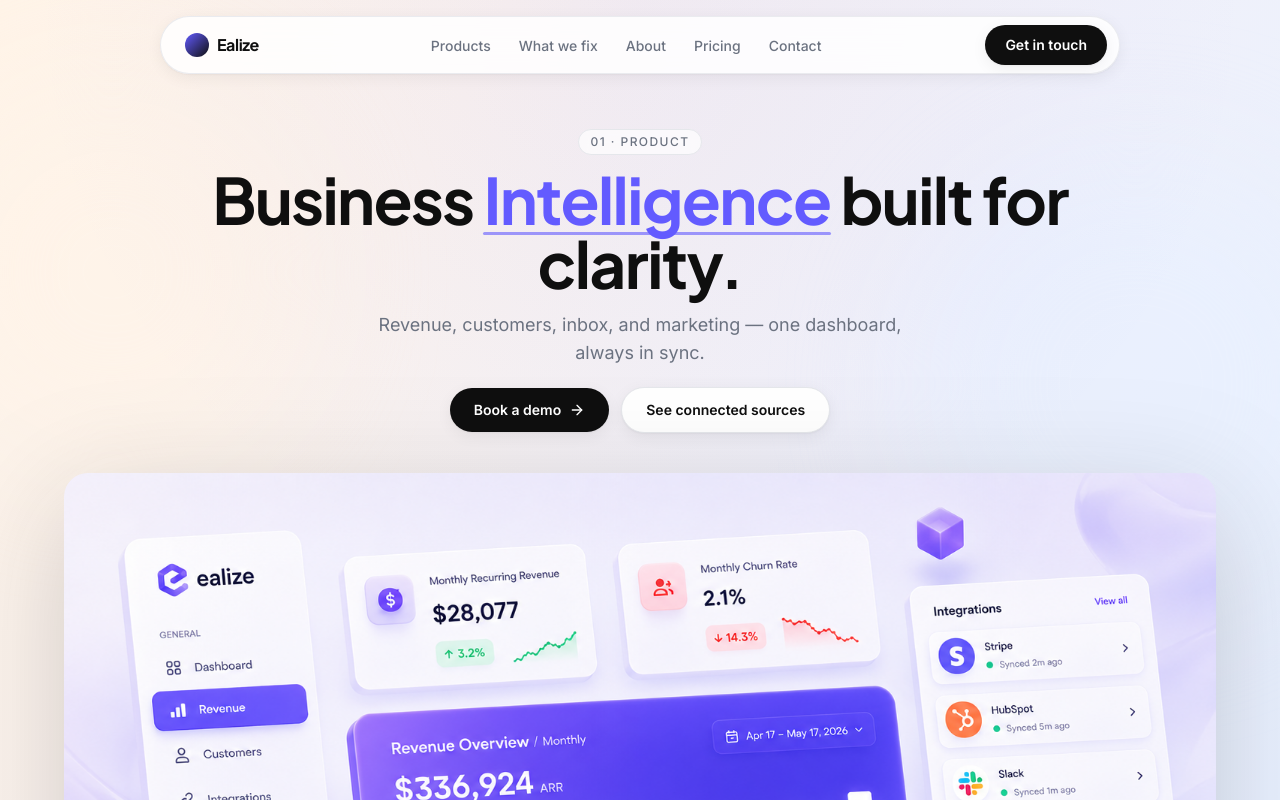
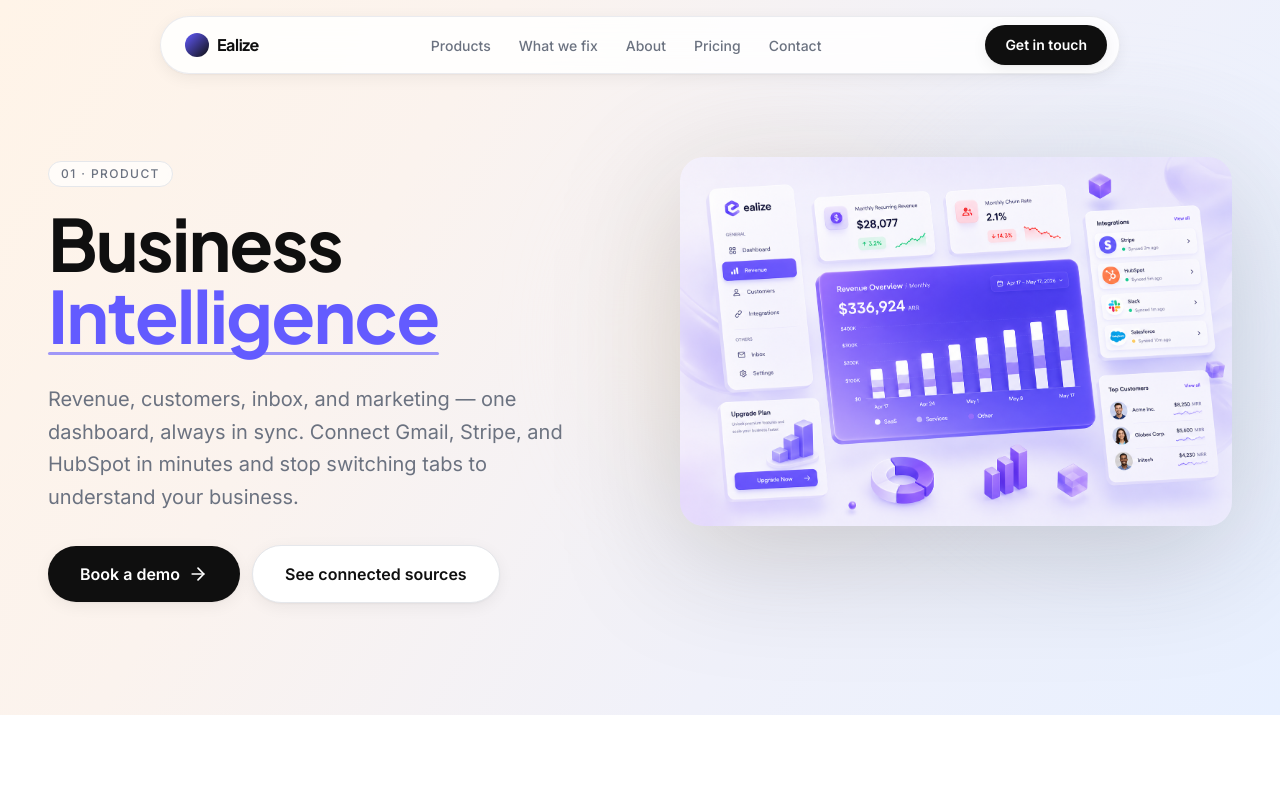
Before and after one commit to aarongronbarj-beep/EalizeWebDesign, a React (Vite) app: page /products/business-intelligence in a window 1280 px wide. Shown: the top 802 px of the page. Built offline with nearby package versions, Linux system fonts and the light colour scheme.

Commit message:
Revert BI hero to original side-by-side layout

```diff
--- a/src/pages/BusinessIntelligence.tsx
+++ b/src/pages/BusinessIntelligence.tsx
@@ -135,43 +135,44 @@ export default function BusinessIntelligence() {
   return (
     <>
       {/* Hero */}
-      <section className="relative flex h-screen min-h-[640px] flex-col overflow-hidden bg-hero-gradient">
-        <div className="pointer-events-none absolute -left-20 top-20 h-72 w-72 rounded-full bg-cream/60 blur-3xl xl:h-96 xl:w-96" />
-        <div className="pointer-events-none absolute -right-20 top-40 h-80 w-80 rounded-full bg-sky/60 blur-3xl xl:h-[28rem] xl:w-[28rem]" />
-        <div className="pointer-events-none absolute inset-0 bg-[radial-gradient(circle_at_center_top,_rgba(99,91,255,0.06),_transparent_60%)]" />
-
-        <div className="container-content relative flex flex-1 flex-col pt-24 md:pt-28 xl:pt-32">
-          <div className="mx-auto max-w-3xl text-center xl:max-w-4xl">
-            <span className="eyebrow justify-center">01 · Product</span>
-            <h1 className="mt-3 font-heading text-3xl font-bold leading-[1.05] tracking-tight text-ink sm:text-4xl md:text-5xl lg:text-[52px] xl:text-[64px] 2xl:text-[72px]">
+      <section className="relative overflow-hidden bg-hero-gradient pt-28 pb-14 md:pt-32 md:pb-20 xl:pt-40 xl:pb-28 2xl:pt-48 2xl:pb-36">
+        <div className="container-content">
+          <div className="grid items-center gap-10 md:grid-cols-[1.1fr_1fr] md:gap-10 lg:gap-16 xl:grid-cols-[1fr_1fr] xl:gap-20 2xl:gap-28">
+            <div>
+              <span className="eyebrow">01 · Product</span>
+              <h1 className="mt-5 font-heading text-4xl font-bold leading-[1.05] tracking-tight text-ink sm:text-5xl md:text-6xl lg:text-[64px] xl:text-[72px] 2xl:text-[88px]">
                 Business{' '}
                 <span className="relative inline-block whitespace-nowrap text-brand">
                   <span className="relative z-10">Intelligence</span>
                   <span className="absolute -bottom-1 left-0 right-0 h-[3px] rounded-full bg-brand/60" />
-              </span>{' '}
-              built for clarity.
+                </span>
               </h1>
-            <p className="mx-auto mt-4 max-w-xl text-sm leading-relaxed text-muted md:text-base xl:text-lg">
+              <p className="mt-6 text-base leading-relaxed text-muted sm:mt-8 md:text-lg xl:text-xl xl:leading-relaxed 2xl:text-2xl">
                 Revenue, customers, inbox, and marketing — one dashboard, always in sync.
+                Connect Gmail, Stripe, and HubSpot in minutes and stop switching tabs to understand your business.
               </p>
 
-            <div className="mt-5 flex flex-col items-center justify-center gap-3 sm:flex-row sm:flex-wrap">
-              <Link to="/contact" className="btn-primary">
+              <div className="mt-6 flex flex-col gap-3 sm:mt-8 sm:flex-row sm:flex-wrap sm:items-center">
+                <Link to="/contact" className="btn-primary xl:px-8 xl:py-4 xl:text-base">
                   Book a demo
-                <ArrowRight className="h-4 w-4" />
+                  <ArrowRight className="h-4 w-4 xl:h-5 xl:w-5" />
                 </Link>
-              <a href="#integrations" className="btn-secondary">
+                <a href="#integrations" className="btn-secondary xl:px-8 xl:py-4 xl:text-base">
                   See connected sources
                 </a>
               </div>
             </div>
 
-          <div className="relative mx-auto mt-6 flex min-h-0 w-full max-w-6xl flex-1 items-end justify-center md:mt-8 xl:mt-10">
+            <div className="relative flex items-center justify-center md:-mt-10 lg:-mt-16 xl:-mt-20">
+              <div className="pointer-events-none absolute -left-10 top-10 h-48 w-48 rounded-full bg-cream/80 blur-3xl xl:h-72 xl:w-72" />
+              <div className="pointer-events-none absolute -right-10 bottom-10 h-56 w-56 rounded-full bg-sky/80 blur-3xl xl:h-80 xl:w-80" />
+              <div className="pointer-events-none absolute inset-0 bg-[radial-gradient(circle_at_center,_rgba(99,91,255,0.08),_transparent_60%)]" />
               <img
                 src="/dashboardpage.png"
                 alt="Ealize Business Intelligence dashboard"
-              className="relative z-10 block max-h-full w-auto max-w-full rounded-t-2xl object-contain drop-shadow-[0_30px_60px_rgba(15,15,15,0.18)] xl:rounded-t-3xl"
+                className="relative z-10 w-full max-w-[480px] rounded-2xl drop-shadow-[0_30px_60px_rgba(15,15,15,0.18)] md:max-w-full xl:rounded-3xl"
               />
+            </div>
           </div>
         </div>
       </section>
```
Lines whose indentation alone changed are shown as unchanged.
